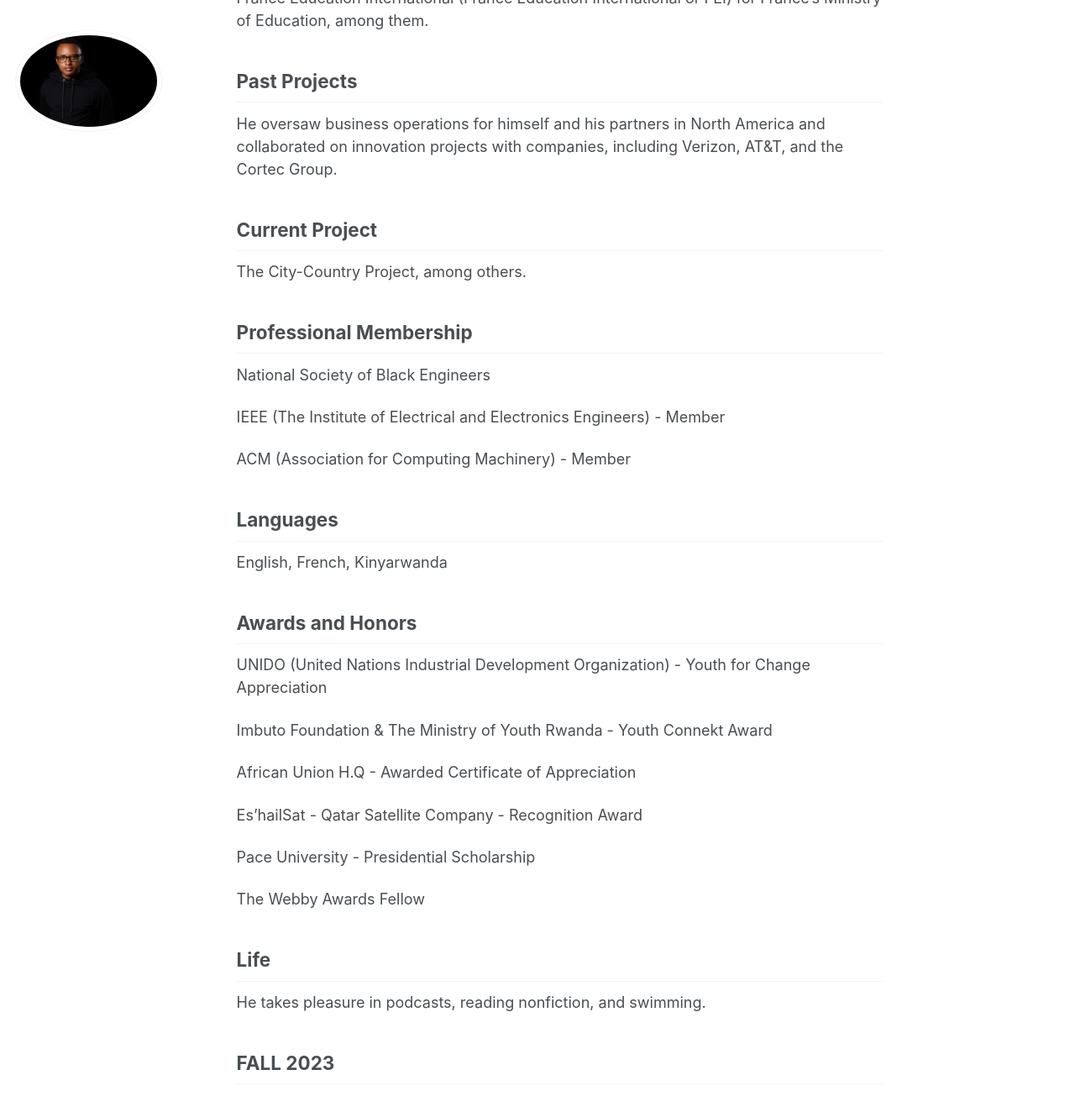
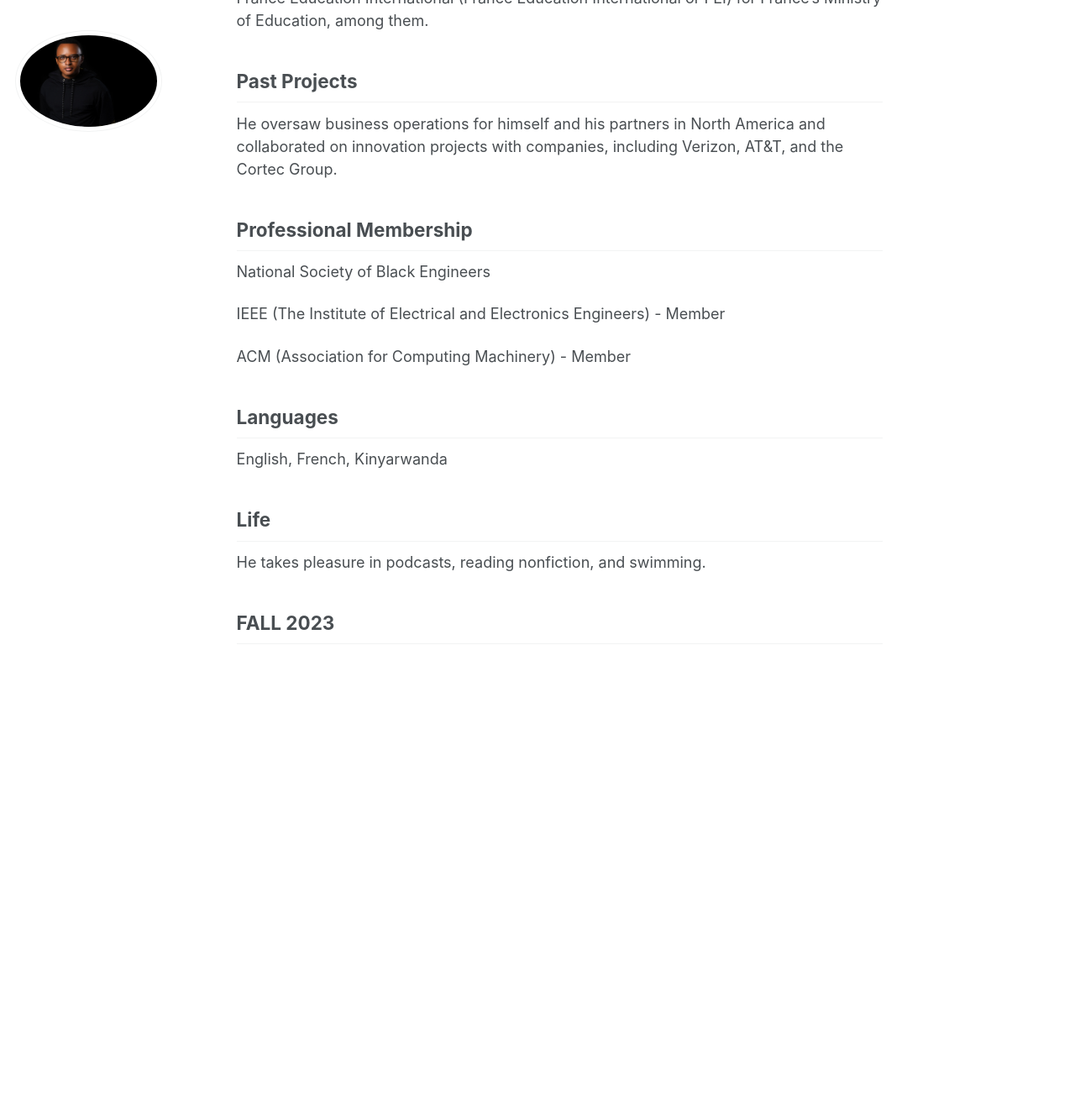
Before and after one commit to phdcsseiden/phdcsseiden.github.io, a Jekyll site: the page built from _pages/about.md, in a window 1280 px wide and 1400 px high, scrolled down 2025 px. Shown: the top 1330 px of the window at 84% size. Built offline with Jekyll 4.4.1, drawn with Linux system fonts in a browser that asks for light colours; after the commit the page ends 2965 px from its top, so only the background shows below that; some of the changed text lies outside the part shown.

Commit message:
Update about.md

```diff
--- a/_pages/about.md
+++ b/_pages/about.md
@@ -61,10 +61,6 @@ DELF B2: Diplôme d'études en langue française (Diploma in French Language Stu
 He oversaw business operations for himself and his partners in North America and collaborated on innovation projects with companies, including Verizon, AT&T, and the Cortec Group.
 
 
-## Current Project
-
-The City-Country Project, among others.
-
 ## Professional Membership
 
 National Society of Black Engineers
@@ -77,20 +73,6 @@ ACM (Association for Computing Machinery) - Member
 
 English, French, Kinyarwanda
 
-## Awards and Honors
-
-UNIDO (United Nations Industrial Development Organization) - Youth for Change Appreciation
-
-Imbuto Foundation & The Ministry of Youth Rwanda - Youth Connekt Award
-
-African Union H.Q - Awarded Certificate of Appreciation
-
-Es'hailSat - Qatar Satellite Company - Recognition Award
-
-Pace University - Presidential Scholarship
-
-The Webby Awards Fellow
-
 
 
 ## Life
```
Also changed, not shown: other parts of _pages/about.md (+1 -1 lines).
